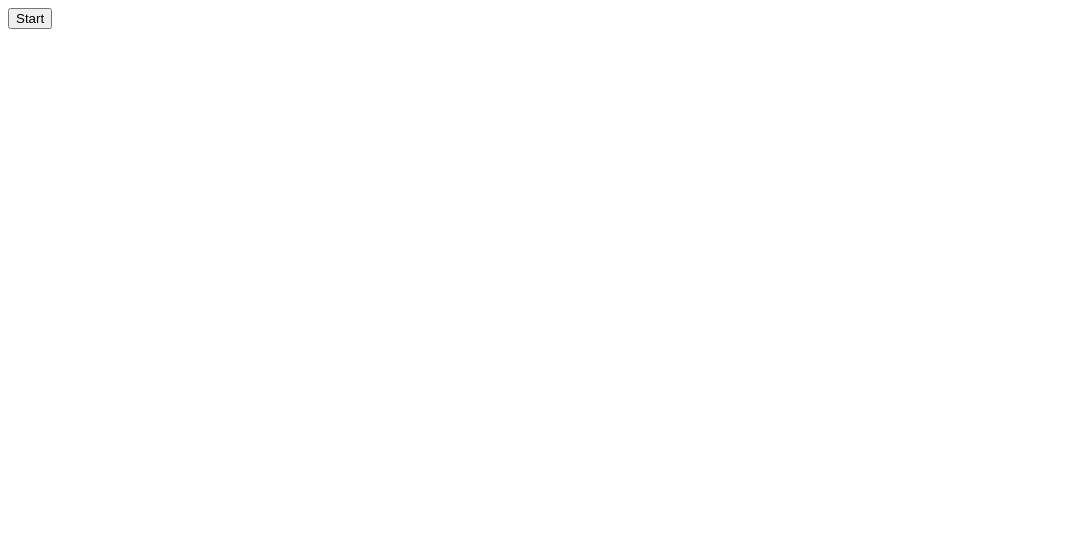
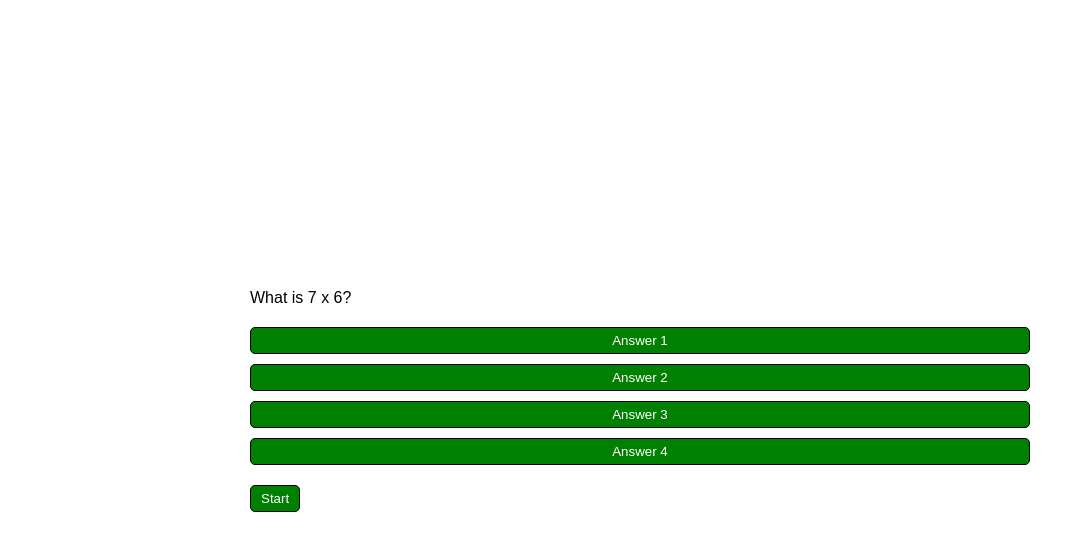
Before and after one commit to Erock42/Quiz-App, a plain HTML site: page index.html in a window 1280 px wide. Both pictures are taken after a click on the button "Start". Shown: the whole page, without its empty margins (0-1085 px from the left). Drawn offline with Linux system fonts and the light colour scheme.

Commit message:
start button initializes functions, 1st question appears

```diff
--- a/assets/css/stylesheet.css
+++ b/assets/css/stylesheet.css
@@ -0,0 +1,40 @@
+*, *::before, *::after {
+    box-sizing: border-box;
+    font-family: Arial, Helvetica, sans-serif;
+}
+
+body {
+    padding: 0;
+    margin: 0;
+    display: flex;
+    width: 100vw;
+    height: 100vh;
+    justify-content: center;
+    align-items: center;
+}
+
+.container {
+    width: 800px;
+    max-width: 80%;
+    padding: 10px;
+}
+
+.btn-grid {
+    display: grid;
+    grid-template-columns: auto;
+    gap: 10px;
+    margin: 20px 0;
+}
+
+.btn {
+background: green;
+border: 1px solid black;
+border-radius: 5px;
+padding: 5px 10px;
+color: white;
+outline: none;
+}
+
+.start-btn {
+
+}
--- a/assets/javascript/script.js
+++ b/assets/javascript/script.js
@@ -0,0 +1,43 @@
+const startButton = document.getElementById('start-btn')
+const questionContainerElement = document.getElementById
+('question-container')
+const questionElement = document.getElementById('question')
+const answerButtonElement = document.getElementById('answer-buttons')
+let shuffledQuestions, currentQuestionIndex
+
+startButton.addEventListener('click', startGame)
+
+function startGame() {
+    //console.log(started)
+    startButton.classList.add('hide')
+    shuffledQuestions = questions.sort(() => Math.random() - .5)
+    currentQuestionIndex = 0
+    questionContainerElement.classList.remove('hide')
+    setNextQuestion()
+}
+
+function setNextQuestion() {
+    showQuestion(shuffledQuestions[currentQuestionIndex])
+
+}
+
+function showQuestion(question){
+    questionElement.innerText = question.question
+
+}
+
+function selectAnswer() {
+
+}
+
+const questions = [
+    {
+        question: 'What is 7 x 6?',
+        answers: [
+            { text: '42', correct: true},
+            { text: '32', correct: false},
+            { text: '76', correct: false},
+            { text: '54', correct: false}
+        ]
+    }
+]
--- a/index.html
+++ b/index.html
@@ -4,11 +4,23 @@
     <meta charset="UTF-8">
     <meta http-equiv="X-UA-Compatible" content="IE=edge">
     <meta name="viewport" content="width=device-width, initial-scale=1.0">
+    <link href="assets/css/stylesheet.css" rel="stylesheet">
+    <script defer src="assets/javascript/script.js"></script>
+
     <title>Quiz App</title>
-</head>
+    </head>
+
 <body>
     <div class="container">
-        <div id="question-container" class="hide"></div>
+        <div id="question-container" class="hide">
+            <div id="question">Question</div>
+            <div id="answer-buttons" class="btn-grid">
+                <button class="btn">Answer 1</button>
+                <button class="btn">Answer 2</button>
+                <button class="btn">Answer 3</button>
+                <button class="btn">Answer 4</button>
+            </div>
+        </div>
         <div class="controls">
            <button id="start-btn" class="start-btn btn">Start</button>
         </div>
```
